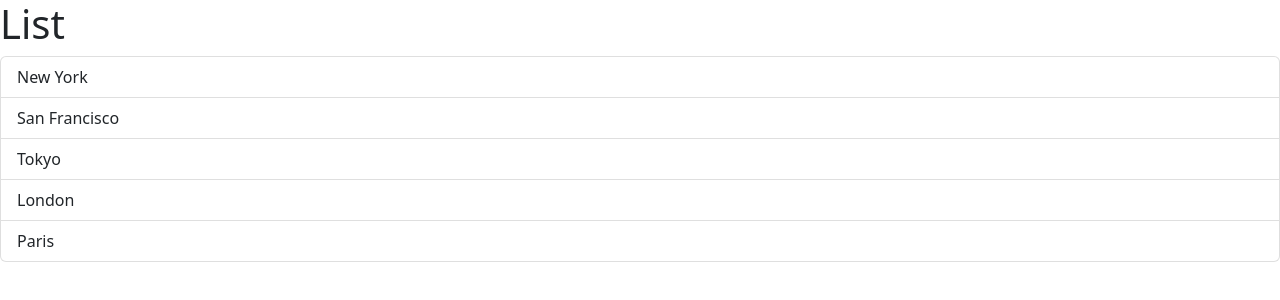
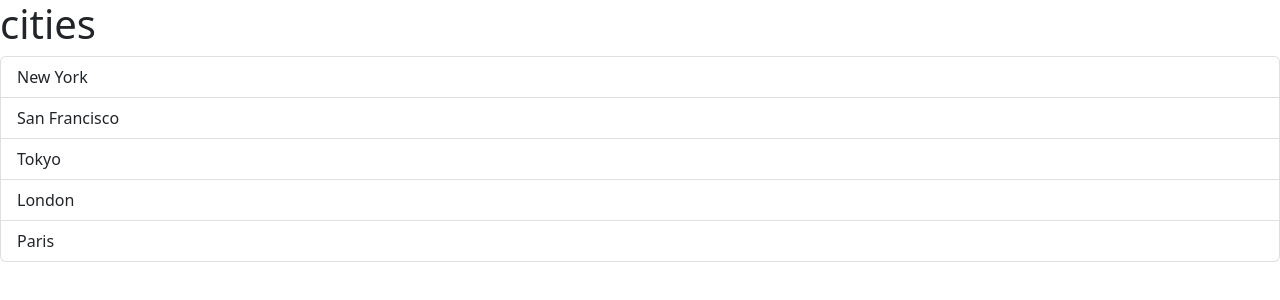
Before and after one commit to Bikramai/React-Game-Hub-App, a React (Vite) app in the folder Section1-Getting-Started-with-React/react-app/: page / in a window 1280 px wide. Shown: the top 300 px of the page. Built offline with nearby package versions, Linux system fonts and the light colour scheme.

Commit message:
Passing Data via Props

```diff
--- a/Section1-Getting-Started-with-React/react-app/src/App.tsx
+++ b/Section1-Getting-Started-with-React/react-app/src/App.tsx
@@ -1,8 +1,13 @@
- import ListGroup from "./components/ListGroup";
+import ListGroup from "./components/ListGroup";
 
 // PascalCasing
 function App() {
-  return <div><ListGroup /></div>;
+  let items = ["New York", "San Francisco", "Tokyo", "London", "Paris"];
+  return (
+    <div>
+      <ListGroup items={items} heading="cities"/>
+    </div>
+  );
 }
 
 export default App;
--- a/Section1-Getting-Started-with-React/react-app/src/components/ListGroup.tsx
+++ b/Section1-Getting-Started-with-React/react-app/src/components/ListGroup.tsx
@@ -1,16 +1,18 @@
 import { useState } from "react";
 
+interface Props {
+  items: string[];
+  heading: string;
+}
 
-function ListGroup() {
-  let items = ["New York", "San Francisco", "Tokyo", "London", "Paris"];
-
+function ListGroup({ items, heading }: Props) {
   // Hook-A hook is a function that allow us to tap into built-in features in React
   const [selectionIndex, setSelectedIndex] = useState(-1)
 
 
   return (
     <>
-      <h1>List</h1>
+      <h1>{heading}</h1>
       {items.length === 0 && <p>No item found</p>}
       <ul className="list-group">
         {items.map(
```
